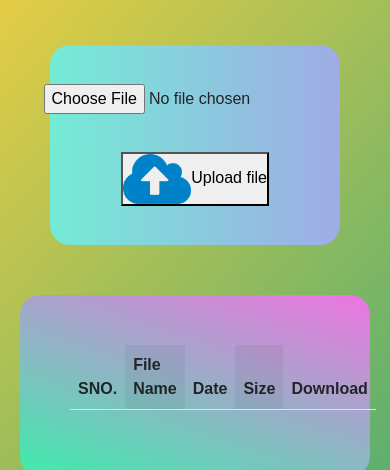
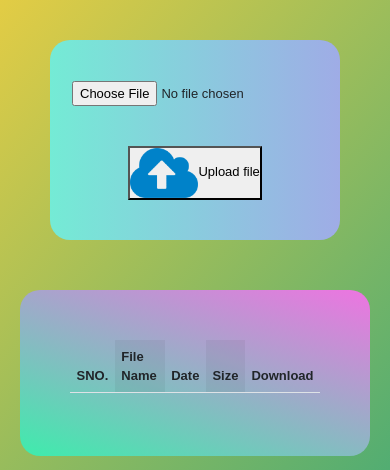
Before and after one commit to yyuvraj54/Fileport-Station, a plain HTML site: page index.html in a window 390 px wide. Shown: the part 108-578 px from the top of the page. Drawn offline with nearby package versions, Linux system fonts and the light colour scheme; no server answers; a web font is replaced by a local one.

Commit message:
Added Responsive screen

```diff
--- a/css/style.css
+++ b/css/style.css
@@ -10,7 +10,16 @@ body{
     background-image: linear-gradient(132deg, #F4D03F 0%, #16A085 100%);
 
 }
+@media (max-width: 450px){
+    *{
+        font-size: small;
+    }
 
+}
+/* #Top-view{
+
+
+} */
 .icons{
     height: 50px;
     padding: 8px;
@@ -45,6 +54,12 @@ background-image: linear-gradient(90deg, #74EBD5 0%, #9FACE6 100%);
 
 
 .table-container{
+    display: flex;
+    flex-wrap: wrap;
+    flex-grow: 1;
+    justify-content: center;
+    align-items: center;
+
     border-radius: 20px;
     padding: 50px;
     margin: 20px;
```
Also changed, not shown: 1 other file.
